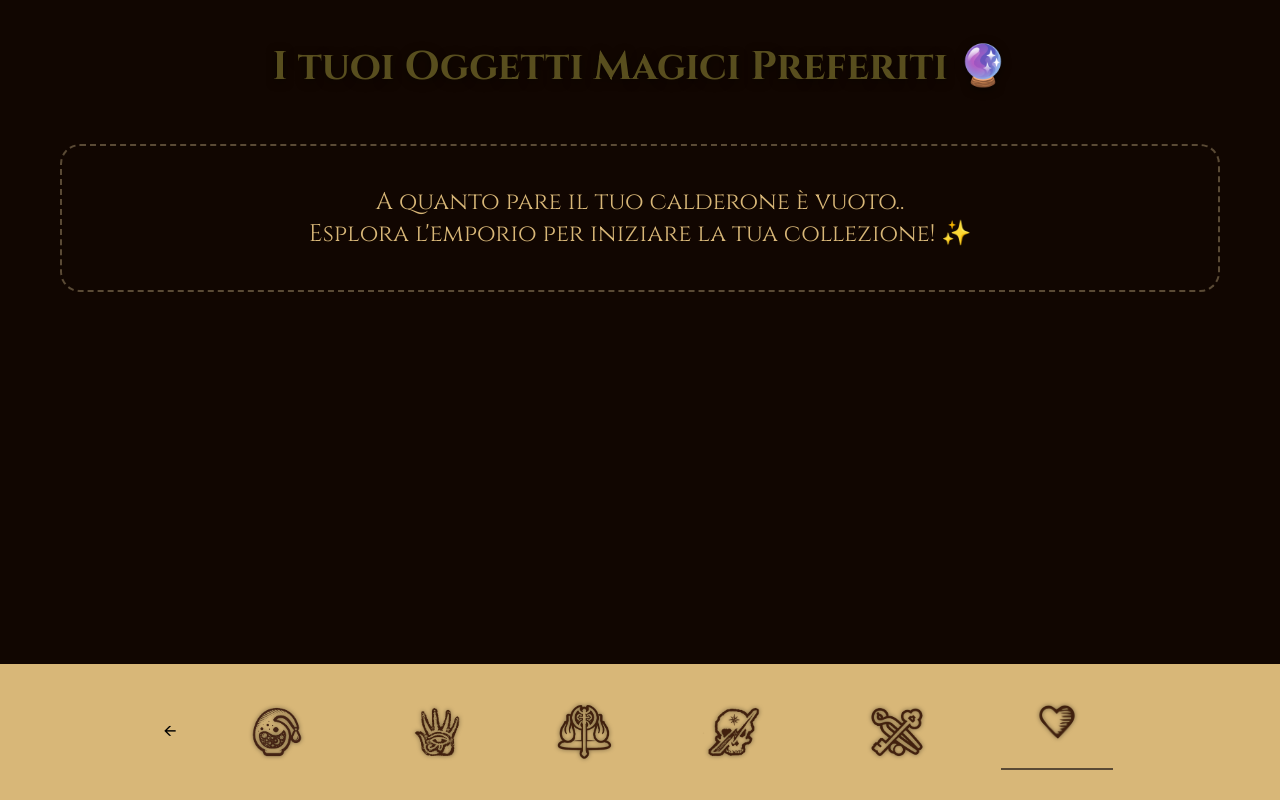
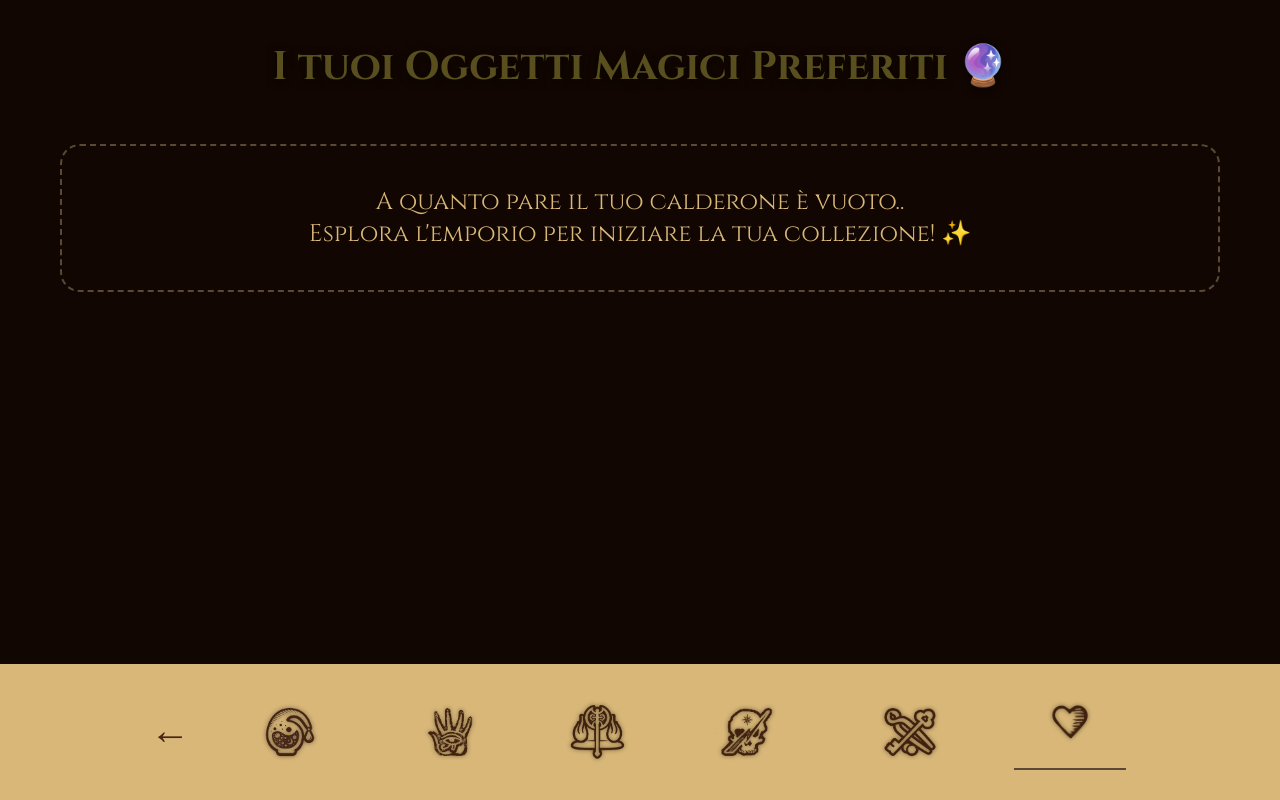
Before and after one commit to valegab17/progetto-finale-spec-frontend-front, a React (Vite) app: page /favorites in a window 1280 px wide. Built offline with nearby package versions, Linux system fonts and the light colour scheme.

Commit message:
fix: tolto bottone extra (causato da merge involontario) e fix freccia back

```diff
--- a/src/components/Navbar.jsx
+++ b/src/components/Navbar.jsx
@@ -6,7 +6,7 @@ export default function Navbar() {
         <>
 
             <nav className="nav-menu-bottom">
-                <NavLink to="/"> 🡨</NavLink>
+                <NavLink to="/" style={{ fontSize: '2.5rem', fontWeight: 'bold', lineHeight: '1', color: '#482515', display: 'flex', alignItems: 'center' }}>&#8592;</NavLink>
                 <NavLink to="/categoria/pozioni"><img src="/imgs/category/cat_pozioni.png" alt="pozioni" /></NavLink>
                 <NavLink to="/categoria/divinazione"><img src="/imgs/category/divinazione.png" alt="divinazione" /></NavLink>
                 <NavLink to="/categoria/incensi"><img src="/imgs/category/incensi.png" alt="incensi" className="incensi" /></NavLink>
--- a/src/modal/Modal.jsx
+++ b/src/modal/Modal.jsx
@@ -15,10 +15,9 @@ export default function Modal() {
     return (
         <div className="m-overlay" onClick={closeModal}>
             <div className="m-content" onClick={(e) => e.stopPropagation()}>
-                <button onClick={closeModal} className="m-close-btn">✕</button>
 
                 <h2>Comparatore</h2>
-                    <button onClick={closeModal} className="m-close-btn"> X </button>
+                <button onClick={closeModal} className="m-close-btn"> X </button>
 
                 <div className="m-comparison">
                     {comparison.map((p) => (
```
